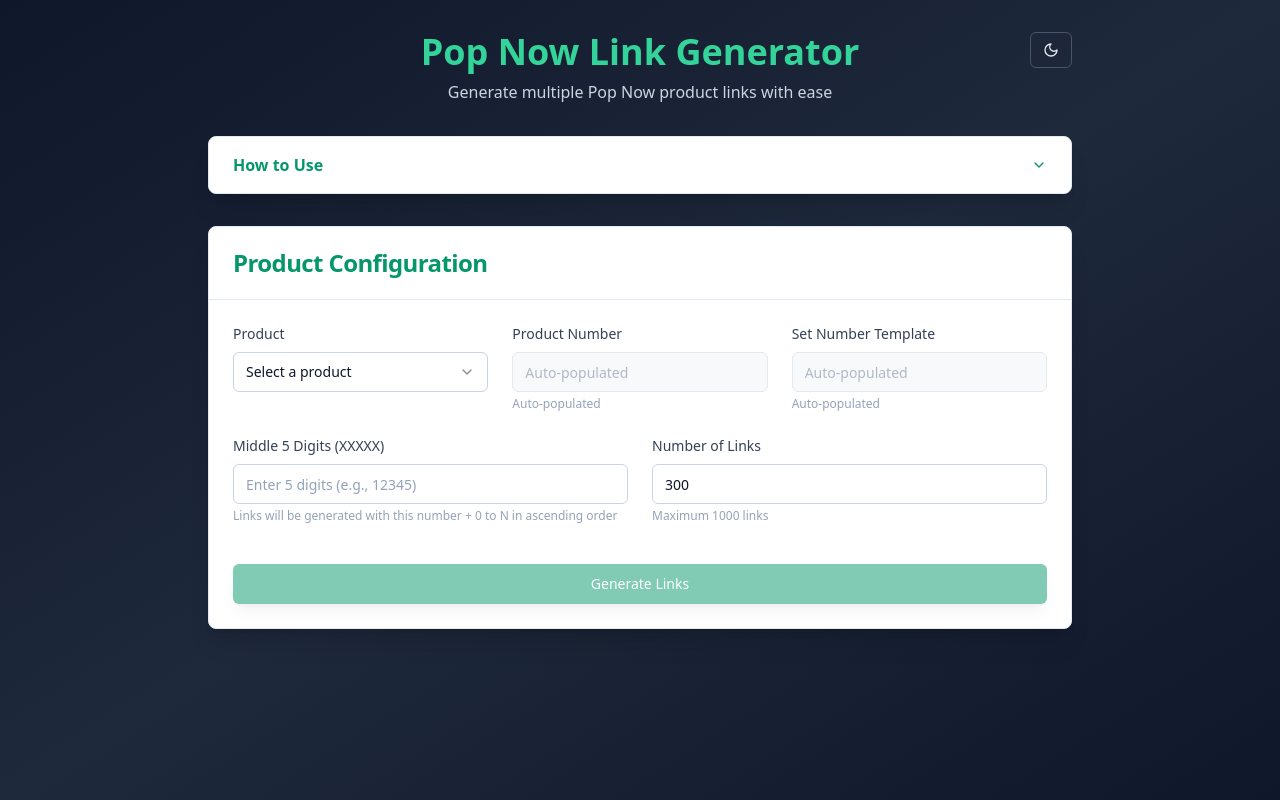
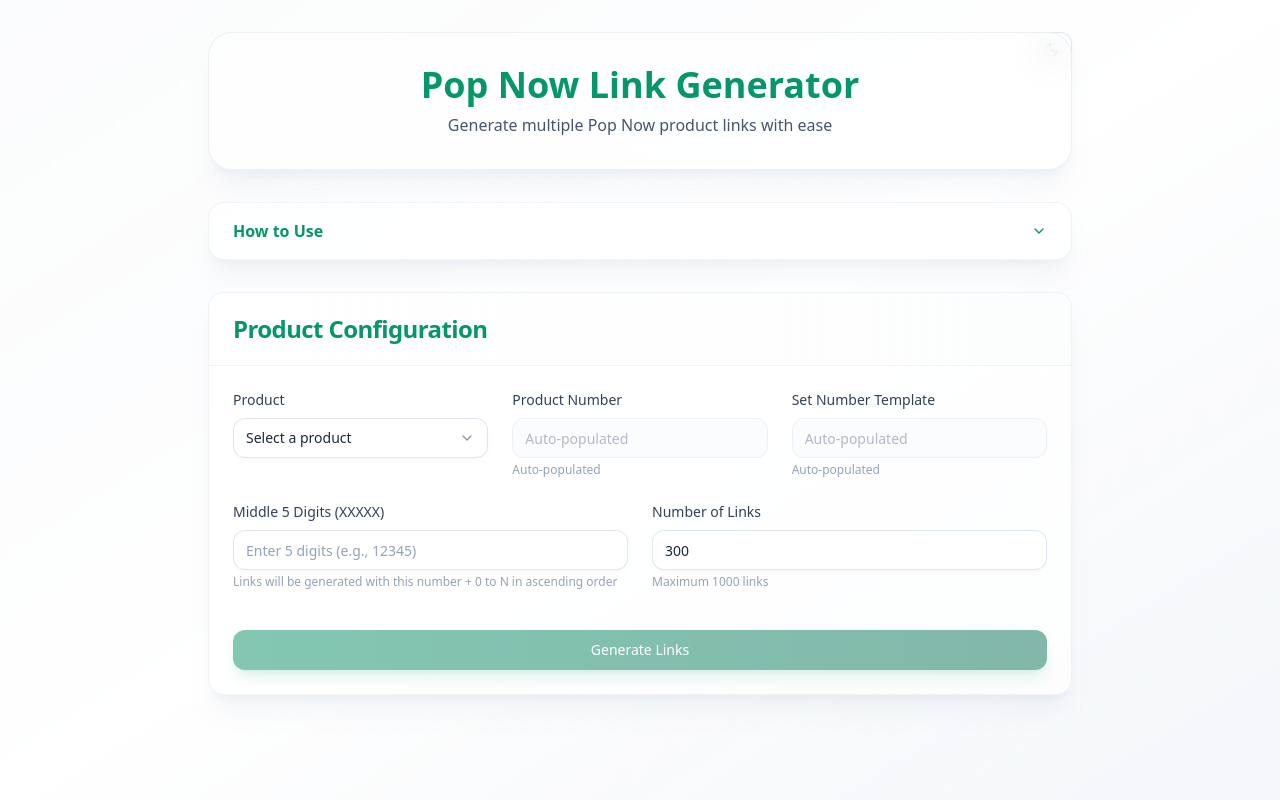
Before and after one commit to gkdesv/gkdesv.github.io, a React (Vite) app: page / in a window 1280 px wide. Built offline with nearby package versions, Linux system fonts and the light colour scheme.

Commit message:
Refactor: Implement liquid glass design and product updates
- Updated product data (set number templates, middle digits).
- Added θSKULLPANDA product category.
- Refined light mode background.
- Applied liquid glass design principles to UI.

```diff
--- a/src/components/GeneratedLinks.tsx
+++ b/src/components/GeneratedLinks.tsx
@@ -18,7 +18,7 @@ export const GeneratedLinks = ({ links, darkMode }: GeneratedLinksProps) => {
 
   const highlightMiddleDigits = (setNumber: string) => {
     // The middle 5 digits are positions 4-8 in the set number (1000XXXXX...)
-    const prefix = setNumber.slice(0, 4); // "1000"
+    const prefix = setNumber.slice(0, 4); // "1000" or "1001"
     const middleDigits = setNumber.slice(4, 9); // "XXXXX"
     const suffix = setNumber.slice(9); // remaining digits
 
@@ -32,24 +32,46 @@ export const GeneratedLinks = ({ links, darkMode }: GeneratedLinksProps) => {
   };
 
   return (
-    <Card id="generated-links" className={`shadow-xl ${darkMode ? 'bg-slate-800 border-slate-700' : 'bg-white border-slate-200'}`}>
-      <CardHeader className={`border-b ${darkMode ? 'border-slate-700' : 'border-slate-200'}`}>
-        <CardTitle className={`font-semibold ${darkMode ? 'text-emerald-400' : 'text-emerald-600'}`}>
+    <Card id="generated-links" className={`backdrop-blur-xl border rounded-2xl transition-all duration-300 ${
+      darkMode
+        ? 'bg-slate-800/40 border-slate-700/60 shadow-2xl shadow-slate-900/20'
+        : 'bg-white/70 border-slate-200/50 shadow-xl shadow-slate-400/10'
+    }`}>
+      <CardHeader className={`border-b rounded-t-2xl ${
+        darkMode
+          ? 'border-slate-700/60 bg-gradient-to-r from-slate-800/50 to-slate-700/30'
+          : 'border-slate-200/50 bg-gradient-to-r from-white/60 to-slate-50/40'
+      }`}>
+        <CardTitle className={`font-semibold ${
+          darkMode ? 'text-emerald-400' : 'text-emerald-600'
+        }`}>
           Generated Links ({links.length})
         </CardTitle>
       </CardHeader>
       <CardContent className="p-0">
-        <div className={`max-h-96 overflow-y-auto mt-6 mx-6 mb-6 border rounded-md ${darkMode ? 'border-slate-700 bg-slate-900' : 'border-slate-200 bg-slate-50'}`}>
+        <div className={`max-h-96 overflow-y-auto mt-6 mx-6 mb-6 border rounded-xl backdrop-blur-sm ${
+          darkMode
+            ? 'border-slate-700/60 bg-slate-900/30'
+            : 'border-slate-200/60 bg-slate-50/50'
+        }`}>
           <div className="space-y-1 p-4">
             {links.map((link, index) => {
               const setNumber = extractSetNumber(link);
               return (
-                <div key={index} className={`flex items-center justify-between py-3 px-4 rounded-lg transition-colors group ${darkMode ? 'hover:bg-slate-800' : 'hover:bg-white'}`}>
+                <div key={index} className={`flex items-center justify-between py-3 px-4 rounded-lg transition-all duration-200 group backdrop-blur-sm ${
+                  darkMode
+                    ? 'hover:bg-slate-800/60 hover:shadow-lg hover:shadow-slate-900/20'
+                    : 'hover:bg-white/80 hover:shadow-md hover:shadow-slate-400/10'
+                }`}>
                   <a
                     href={link}
                     target="_blank"
                     rel="noopener noreferrer"
-                    className={`text-sm flex-1 transition-colors cursor-pointer ${darkMode ? 'hover:text-emerald-300' : 'hover:text-emerald-700'}`}
+                    className={`text-sm flex-1 transition-all duration-200 cursor-pointer transform hover:scale-[1.02] ${
+                      darkMode
+                        ? 'hover:text-emerald-300'
+                        : 'hover:text-emerald-700'
+                    }`}
                   >
                     {highlightMiddleDigits(setNumber)}
                   </a>
@@ -57,7 +79,11 @@ export const GeneratedLinks = ({ links, darkMode }: GeneratedLinksProps) => {
                     href={link}
                     target="_blank"
                     rel="noopener noreferrer"
-                    className={`ml-4 flex items-center gap-2 text-sm font-medium transition-colors ${darkMode ? 'text-blue-400 hover:text-blue-300 group-hover:text-blue-300' : 'text-blue-600 hover:text-blue-700 group-hover:text-blue-700'}`}
+                    className={`ml-4 flex items-center gap-2 text-sm font-medium transition-all duration-200 px-3 py-1.5 rounded-lg backdrop-blur-sm transform hover:scale-105 ${
+                      darkMode
+                        ? 'text-blue-400 hover:text-blue-300 hover:bg-blue-500/10 border border-blue-500/20'
+                        : 'text-blue-600 hover:text-blue-700 hover:bg-blue-500/10 border border-blue-500/20'
+                    }`}
                   >
                     <span>Link</span>
                     <ExternalLink className="w-4 h-4" />
--- a/src/components/HowToUseAccordion.tsx
+++ b/src/components/HowToUseAccordion.tsx
@@ -7,22 +7,36 @@ interface HowToUseAccordionProps {
 
 export const HowToUseAccordion = ({ darkMode }: HowToUseAccordionProps) => {
   return (
-    <div className={`rounded-lg border mb-8 overflow-hidden shadow-xl ${darkMode ? 'bg-slate-800 border-slate-700' : 'bg-white border-slate-200'}`}>
+    <div className={`rounded-2xl border mb-8 overflow-hidden backdrop-blur-xl transition-all duration-300 ${
+      darkMode
+        ? 'bg-slate-800/40 border-slate-700/60 shadow-2xl shadow-slate-900/20'
+        : 'bg-white/70 border-slate-200/50 shadow-xl shadow-slate-400/10'
+    }`}>
       <Accordion type="single" collapsible className="w-full">
         <AccordionItem value="how-to-use" className="border-none">
-          <AccordionTrigger className={`px-6 py-4 font-semibold text-left hover:no-underline transition-colors ${darkMode ? 'text-emerald-400 hover:text-emerald-300' : 'text-emerald-600 hover:text-emerald-700'}`}>
+          <AccordionTrigger className={`px-6 py-4 font-semibold text-left hover:no-underline transition-colors ${
+            darkMode
+              ? 'text-emerald-400 hover:text-emerald-300'
+              : 'text-emerald-600 hover:text-emerald-700'
+          }`}>
             How to Use
           </AccordionTrigger>
           <AccordionContent className="px-6 pb-6">
             <div className="space-y-4">
               <div>
-                <h3 className={`font-semibold mb-2 ${darkMode ? 'text-slate-200' : 'text-slate-800'}`}>Choose a Product</h3>
+                <h3 className={`font-semibold mb-2 ${
+                  darkMode ? 'text-slate-200' : 'text-slate-700'
+                }`}>Choose a Product</h3>
                 <p className={darkMode ? 'text-slate-300' : 'text-slate-600'}>Select the product you want. The fields will automatically fill in with default values.</p>
               </div>
 
               <div>
-                <h3 className={`font-semibold mb-2 ${darkMode ? 'text-slate-200' : 'text-slate-800'}`}>Enter the Middle 5 Digits (if needed)</h3>
-                <ul className={`space-y-1 ml-4 ${darkMode ? 'text-slate-300' : 'text-slate-600'}`}>
+                <h3 className={`font-semibold mb-2 ${
+                  darkMode ? 'text-slate-200' : 'text-slate-700'
+                }`}>Enter the Middle 5 Digits (if needed)</h3>
+                <ul className={`space-y-1 ml-4 ${
+                  darkMode ? 'text-slate-300' : 'text-slate-600'
+                }`}>
                   <li>• Go to the Pop Now page for your chosen product.</li>
                   <li>• Look at the set number and find digits 5 through 9 (these are the "middle 5 digits").</li>
                   <li>• If the default set number isn't listed, enter your own middle 5 digits in the field provided.</li>
@@ -30,15 +44,21 @@ export const HowToUseAccordion = ({ darkMode }: HowToUseAccordionProps) => {
               </div>
 
               <div>
-                <h3 className={`font-semibold mb-2 ${darkMode ? 'text-slate-200' : 'text-slate-800'}`}>Generate and Check Links</h3>
-                <ul className={`space-y-1 ml-4 ${darkMode ? 'text-slate-300' : 'text-slate-600'}`}>
+                <h3 className={`font-semibold mb-2 ${
+                  darkMode ? 'text-slate-200' : 'text-slate-700'
+                }`}>Generate and Check Links</h3>
+                <ul className={`space-y-1 ml-4 ${
+                  darkMode ? 'text-slate-300' : 'text-slate-600'
+                }`}>
                   <li>• Click "Generate Links" to create a list of potential sets.</li>
                   <li>• Click each link to see if it's available.</li>
                   <li>• If a set is in stock, click "Buy Multiple" and add all available sets to your cart.</li>
                 </ul>
               </div>
 
-              <div className={`flex items-center ${darkMode ? 'text-slate-300' : 'text-slate-600'}`}>
+              <div className={`flex items-center ${
+                darkMode ? 'text-slate-300' : 'text-slate-600'
+              }`}>
                 <span className="mr-2">🛒</span>
                 <span>Good luck hunting!</span>
               </div>
--- a/src/components/ProductForm.tsx
+++ b/src/components/ProductForm.tsx
@@ -47,30 +47,58 @@ export const ProductForm = ({
   };
 
   return (
-    <Card className={`mb-8 shadow-xl ${darkMode ? 'bg-slate-800 border-slate-700' : 'bg-white border-slate-200'}`}>
-      <CardHeader className={`border-b ${darkMode ? 'border-slate-700' : 'border-slate-200'}`}>
-        <CardTitle className={`font-semibold ${darkMode ? 'text-emerald-400' : 'text-emerald-600'}`}>Product Configuration</CardTitle>
+    <Card className={`mb-8 backdrop-blur-xl border rounded-2xl transition-all duration-300 ${
+      darkMode
+        ? 'bg-slate-800/40 border-slate-700/60 shadow-2xl shadow-slate-900/20'
+        : 'bg-white/70 border-slate-200/50 shadow-xl shadow-slate-400/10'
+    }`}>
+      <CardHeader className={`border-b rounded-t-2xl ${
+        darkMode
+          ? 'border-slate-700/60 bg-gradient-to-r from-slate-800/50 to-slate-700/30'
+          : 'border-slate-200/50 bg-gradient-to-r from-white/60 to-slate-50/40'
+      }`}>
+        <CardTitle className={`font-semibold ${
+          darkMode ? 'text-emerald-400' : 'text-emerald-600'
+        }`}>Product Configuration</CardTitle>
       </CardHeader>
       <CardContent className="p-6 space-y-6">
         <div className="grid grid-cols-1 md:grid-cols-3 gap-6">
           {/* Product Selection */}
           <div>
-            <Label htmlFor="product" className={`text-sm font-medium mb-2 block ${darkMode ? 'text-slate-200' : 'text-slate-700'}`}>Product</Label>
+            <Label htmlFor="product" className={`text-sm font-medium mb-2 block ${
+              darkMode ? 'text-slate-200' : 'text-slate-700'
+            }`}>Product</Label>
             <Select onValueChange={handleProductSelect}>
-              <SelectTrigger className={`w-full border transition-colors ${darkMode ? 'bg-slate-700 border-slate-600 text-slate-200 hover:bg-slate-600' : 'bg-white border-slate-300 text-slate-900 hover:bg-slate-50'}`}>
+              <SelectTrigger className={`w-full border transition-all duration-200 backdrop-blur-sm rounded-xl ${
+                darkMode
+                  ? 'bg-slate-700/50 border-slate-600/60 text-slate-200 hover:bg-slate-600/50 shadow-lg shadow-slate-900/10'
+                  : 'bg-white/80 border-slate-300/60 text-slate-800 hover:bg-white/90 shadow-md shadow-slate-400/5'
+              }`}>
                 <SelectValue placeholder="Select a product" />
               </SelectTrigger>
-              <SelectContent className={`border z-50 ${darkMode ? 'bg-slate-700 border-slate-600' : 'bg-white border-slate-200'}`}>
+              <SelectContent className={`border rounded-xl backdrop-blur-xl z-50 ${
+                darkMode
+                  ? 'bg-slate-700/90 border-slate-600/60 shadow-2xl shadow-slate-900/40'
+                  : 'bg-white/90 border-slate-200/60 shadow-xl shadow-slate-400/20'
+              }`}>
                 {productGroups.map((group) => (
                   <div key={group.name}>
-                    <div className={`px-2 py-1.5 text-sm font-semibold ${darkMode ? 'text-emerald-400 bg-slate-800' : 'text-emerald-600 bg-slate-100'}`}>
+                    <div className={`px-2 py-1.5 text-sm font-semibold rounded-lg ${
+                      darkMode
+                        ? 'text-emerald-400 bg-slate-800/60'
+                        : 'text-emerald-600 bg-slate-100/80'
+                    }`}>
                       {group.name}
                     </div>
                     {group.products.map((product) => (
                       <SelectItem
                         key={product.name}
                         value={product.name}
-                        className={`pl-6 ${darkMode ? 'text-slate-200 hover:bg-slate-600' : 'text-slate-700 hover:bg-slate-100'}`}
+                        className={`pl-6 transition-colors rounded-lg ${
+                          darkMode
+                            ? 'text-slate-200 hover:bg-slate-600/60 focus:bg-slate-600/60'
+                            : 'text-slate-700 hover:bg-slate-100/80 focus:bg-slate-100/80'
+                        }`}
                       >
                         {product.name}
                       </SelectItem>
@@ -83,35 +111,53 @@ export const ProductForm = ({
 
           {/* Product Number */}
           <div>
-            <Label htmlFor="productNumber" className={`text-sm font-medium mb-2 block ${darkMode ? 'text-slate-200' : 'text-slate-700'}`}>Product Number</Label>
+            <Label htmlFor="productNumber" className={`text-sm font-medium mb-2 block ${
+              darkMode ? 'text-slate-200' : 'text-slate-700'
+            }`}>Product Number</Label>
             <Input
               id="productNumber"
               value={selectedProduct?.productNumber || ""}
               placeholder="Auto-populated"
               disabled
-              className={darkMode ? 'bg-slate-700 border-slate-600 text-slate-400' : 'bg-slate-100 border-slate-300 text-slate-500'}
+              className={`backdrop-blur-sm rounded-xl ${
+                darkMode
+                  ? 'bg-slate-700/30 border-slate-600/60 text-slate-400'
+                  : 'bg-slate-100/70 border-slate-300/60 text-slate-500'
+              }`}
             />
-            <p className={`text-xs mt-1 ${darkMode ? 'text-slate-500' : 'text-slate-400'}`}>Auto-populated</p>
+            <p className={`text-xs mt-1 ${
+              darkMode ? 'text-slate-500' : 'text-slate-400'
+            }`}>Auto-populated</p>
           </div>
 
           {/* Set Number Template */}
           <div>
-            <Label htmlFor="setTemplate" className={`text-sm font-medium mb-2 block ${darkMode ? 'text-slate-200' : 'text-slate-700'}`}>Set Number Template</Label>
+            <Label htmlFor="setTemplate" className={`text-sm font-medium mb-2 block ${
+              darkMode ? 'text-slate-200' : 'text-slate-700'
+            }`}>Set Number Template</Label>
             <Input
               id="setTemplate"
               value={selectedProduct?.setNumberTemplate || ""}
               placeholder="Auto-populated"
               disabled
-              className={darkMode ? 'bg-slate-700 border-slate-600 text-slate-400' : 'bg-slate-100 border-slate-300 text-slate-500'}
+              className={`backdrop-blur-sm rounded-xl ${
+                darkMode
+                  ? 'bg-slate-700/30 border-slate-600/60 text-slate-400'
+                  : 'bg-slate-100/70 border-slate-300/60 text-slate-500'
+              }`}
             />
-            <p className={`text-xs mt-1 ${darkMode ? 'text-slate-500' : 'text-slate-400'}`}>Auto-populated</p>
+            <p className={`text-xs mt-1 ${
+              darkMode ? 'text-slate-500' : 'text-slate-400'
+            }`}>Auto-populated</p>
           </div>
         </div>
 
         <div className="grid grid-cols-1 md:grid-cols-2 gap-6">
           {/* Middle 5 Digits */}
           <div>
-            <Label htmlFor="middleDigits" className={`text-sm font-medium mb-2 block ${darkMode ? 'text-slate-200' : 'text-slate-700'}`}>
+            <Label htmlFor="middleDigits" className={`text-sm font-medium mb-2 block ${
+              darkMode ? 'text-slate-200' : 'text-slate-700'
+            }`}>
               Middle 5 Digits (XXXXX)
             </Label>
             <Input
@@ -123,16 +169,24 @@ export const ProductForm = ({
               }}
               placeholder="Enter 5 digits (e.g., 12345)"
               maxLength={5}
-              className={`border ${darkMode ? 'bg-slate-700 border-slate-600 text-slate-200 placeholder:text-slate-500 focus:border-emerald-400 focus:ring-emerald-400' : 'bg-white border-slate-300 text-slate-900 placeholder:text-slate-400 focus:border-emerald-500 focus:ring-emerald-500'}`}
+              className={`border backdrop-blur-sm rounded-xl transition-all duration-200 ${
+                darkMode
+                  ? 'bg-slate-700/50 border-slate-600/60 text-slate-200 placeholder:text-slate-500 focus:border-emerald-400/80 focus:ring-emerald-400/30 shadow-lg shadow-slate-900/10'
+                  : 'bg-white/80 border-slate-300/60 text-slate-800 placeholder:text-slate-400 focus:border-emerald-500/80 focus:ring-emerald-500/30 shadow-md shadow-slate-400/5'
+              }`}
             />
-            <p className={`text-xs mt-1 ${darkMode ? 'text-slate-500' : 'text-slate-400'}`}>
+            <p className={`text-xs mt-1 ${
+              darkMode ? 'text-slate-500' : 'text-slate-400'
+            }`}>
               Links will be generated with this number + 0 to N in ascending order
             </p>
           </div>
 
           {/* Number of Links */}
           <div>
-            <Label htmlFor="numberOfLinks" className={`text-sm font-medium mb-2 block ${darkMode ? 'text-slate-200' : 'text-slate-700'}`}>Number of Links</Label>
+            <Label htmlFor="numberOfLinks" className={`text-sm font-medium mb-2 block ${
+              darkMode ? 'text-slate-200' : 'text-slate-700'
+            }`}>Number of Links</Label>
             <Input
               id="numberOfLinks"
               type="number"
@@ -140,9 +194,15 @@ export const ProductForm = ({
               onChange={(e) => setNumberOfLinks(parseInt(e.target.value) || 300)}
               min={1}
               max={1000}
-              className={`${darkMode ? 'bg-slate-700 border-slate-600 text-slate-200 focus:border-emerald-400 focus:ring-emerald-400' : 'bg-white border-slate-300 text-slate-900 focus:border-emerald-500 focus:ring-emerald-500'}`}
+              className={`backdrop-blur-sm rounded-xl transition-all duration-200 ${
+                darkMode
+                  ? 'bg-slate-700/50 border-slate-600/60 text-slate-200 focus:border-emerald-400/80 focus:ring-emerald-400/30 shadow-lg shadow-slate-900/10'
+                  : 'bg-white/80 border-slate-300/60 text-slate-800 focus:border-emerald-500/80 focus:ring-emerald-500/30 shadow-md shadow-slate-400/5'
+              }`}
             />
-            <p className={`text-xs mt-1 ${darkMode ? 'text-slate-500' : 'text-slate-400'}`}>Maximum 1000 links</p>
+            <p className={`text-xs mt-1 ${
+              darkMode ? 'text-slate-500' : 'text-slate-400'
+            }`}>Maximum 1000 links</p>
           </div>
         </div>
 
@@ -151,7 +211,11 @@ export const ProductForm = ({
           <Button
             onClick={onGenerateLinks}
             disabled={!selectedProduct || middleDigits.length !== 5}
-            className={`w-full font-medium py-3 rounded-md transition-all duration-200 shadow-lg disabled:opacity-50 disabled:cursor-not-allowed ${darkMode ? 'bg-emerald-600 hover:bg-emerald-500 text-white hover:shadow-emerald-500/25' : 'bg-emerald-600 hover:bg-emerald-700 text-white hover:shadow-emerald-600/25'}`}
+            className={`w-full font-medium py-3 rounded-xl transition-all duration-300 backdrop-blur-sm disabled:opacity-50 disabled:cursor-not-allowed shadow-lg hover:shadow-xl transform hover:scale-[1.02] ${
+              darkMode
+                ? 'bg-gradient-to-r from-emerald-600/90 to-emerald-500/80 hover:from-emerald-500/90 hover:to-emerald-400/80 text-white shadow-emerald-500/25 hover:shadow-emerald-400/30'
+                : 'bg-gradient-to-r from-emerald-600/95 to-emerald-700/90 hover:from-emerald-700/95 hover:to-emerald-800/90 text-white shadow-emerald-600/25 hover:shadow-emerald-700/30'
+            }`}
           >
             Generate Links
           </Button>
--- a/src/components/ThemeToggle.tsx
+++ b/src/components/ThemeToggle.tsx
@@ -13,7 +13,11 @@ export const ThemeToggle = ({ darkMode, setDarkMode }: ThemeToggleProps) => {
       variant="outline"
       size="sm"
       onClick={() => setDarkMode(!darkMode)}
-      className="bg-slate-800/50 dark:bg-slate-800/50 light:bg-white/80 border-slate-600 dark:border-slate-600 light:border-slate-300 text-slate-200 dark:text-slate-200 light:text-slate-700 hover:bg-slate-700 dark:hover:bg-slate-700 light:hover:bg-slate-100 transition-colors"
+      className={`backdrop-blur-xl border rounded-xl transition-all duration-300 transform hover:scale-105 ${
+        darkMode
+          ? 'bg-slate-800/50 border-slate-600/60 text-slate-200 hover:bg-slate-700/60 shadow-lg shadow-slate-900/20'
+          : 'bg-white/70 border-slate-300/60 text-slate-700 hover:bg-white/90 shadow-md shadow-slate-400/10'
+      }`}
     >
       {darkMode ? (
         <Sun className="h-4 w-4" />
--- a/src/pages/Index.tsx
+++ b/src/pages/Index.tsx
@@ -25,19 +25,19 @@ const productGroups: ProductGroup[] = [
         name: "Big into Energy",
         productNumber: "195",
         setNumberTemplate: "1000XXXXX00585",
-        defaultMiddleDigits: "20249"
+        defaultMiddleDigits: "21547"
       },
       {
         name: "Exciting Macarons",
         productNumber: "40",
         setNumberTemplate: "1000XXXXX00280",
-        defaultMiddleDigits: "67735"
+        defaultMiddleDigits: "77045"
       },
       {
         name: "Have a Seat",
         productNumber: "50",
-        setNumberTemplate: "1000XXXXX00350",
-        defaultMiddleDigits: "75263"
+        setNumberTemplate: "1001XXXXX00350",
+        defaultMiddleDigits: "00300"
       }
     ]
   },
@@ -49,6 +49,17 @@ const productGroups: ProductGroup[] = [
         productNumber: "215",
         setNumberTemplate: "1000XXXXX00645",
         defaultMiddleDigits: "06489"
+      }
+    ]
+  },
+  {
+    name: "θSKULLPANDA",
+    products: [
+      {
+        name: "L'impressionnisme",
+        productNumber: "272",
+        setNumberTemplate: "1000XXXXX01904",
+        defaultMiddleDigits: "67770"
       }
     ]
   }
@@ -101,15 +112,40 @@ const Index = () => {
   };
 
   return (
-    <div className="min-h-screen bg-gradient-to-br from-slate-900 via-slate-800 to-slate-900 dark:from-slate-900 dark:via-slate-800 dark:to-slate-900 bg-gradient-to-br light:from-slate-50 light:via-slate-100 light:to-slate-50">
-      <div className="container mx-auto px-4 py-8 max-w-4xl">
+    <div className={`min-h-screen transition-all duration-300 ${
+      darkMode
+        ? 'bg-gradient-to-br from-slate-900/95 via-slate-800/90 to-slate-900/95'
+        : 'bg-gradient-to-br from-slate-50/80 via-white/70 to-slate-100/80'
+    }`}>
+      {/* Liquid glass background overlay */}
+      <div className={`fixed inset-0 pointer-events-none ${
+        darkMode
+          ? 'bg-gradient-to-br from-slate-900/20 via-transparent to-slate-800/20'
+          : 'bg-gradient-to-br from-white/40 via-transparent to-slate-50/40'
+      } backdrop-blur-[1px]`} />
+
+      <div className="container mx-auto px-4 py-8 max-w-4xl relative">
         {/* Header */}
         <div className="text-center mb-8 relative">
           <div className="absolute top-0 right-0">
             <ThemeToggle darkMode={darkMode} setDarkMode={setDarkMode} />
           </div>
-          <h1 className="text-4xl font-bold text-emerald-400 dark:text-emerald-400 light:text-emerald-600 mb-2">Pop Now Link Generator</h1>
-          <p className="text-slate-300 dark:text-slate-300 light:text-slate-600">Generate multiple Pop Now product links with ease</p>
+          <div className={`backdrop-blur-md rounded-3xl p-8 border transition-all duration-300 ${
+            darkMode
+              ? 'bg-slate-800/30 border-slate-700/50 shadow-2xl shadow-slate-900/20'
+              : 'bg-white/60 border-slate-200/60 shadow-xl shadow-slate-400/10'
+          }`}>
+            <h1 className={`text-4xl font-bold mb-2 transition-colors ${
+              darkMode ? 'text-emerald-400' : 'text-emerald-600'
+            }`}>
+              Pop Now Link Generator
+            </h1>
+            <p className={`transition-colors ${
+              darkMode ? 'text-slate-300' : 'text-slate-600'
+            }`}>
+              Generate multiple Pop Now product links with ease
+            </p>
+          </div>
         </div>
 
         {/* How to Use Section */}
```
